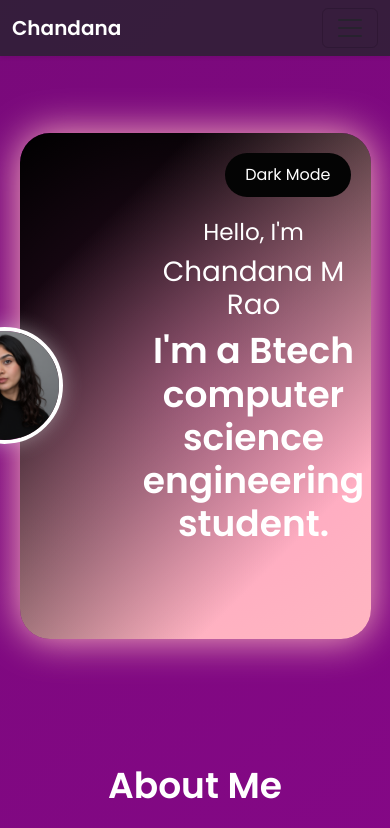
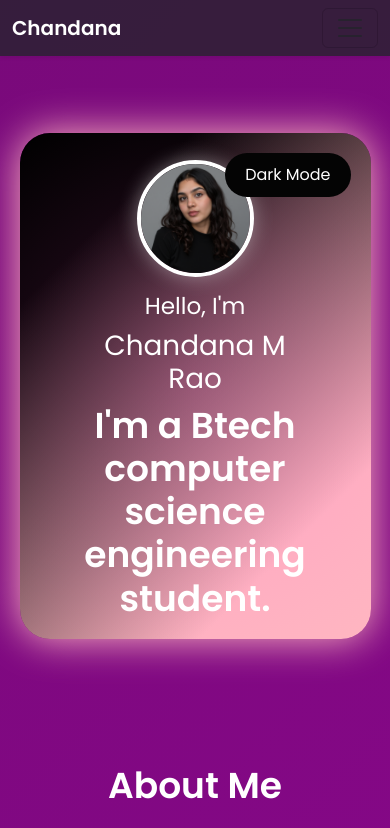
Before and after one commit to chandanamrk/Portfolio, a plain HTML site: page index.html in a window 390 px wide. Shown: the top 828 px of the page. Drawn offline with nearby package versions, Linux system fonts and the light colour scheme.

Commit message:
Update index.html

```diff
--- a/index.html
+++ b/index.html
@@ -397,13 +397,12 @@
 
 
     <section id="home" class="hero" :class="{ 'light-mode': darkMode }">
-        <div class="profile-pic-container">
-            <button class="theme-toggle" id="themeToggle" @click="darkMode = !darkMode"
-                x-text="darkMode ? 'Light Mode' : 'Dark Mode'"></button>
+        <div class="intro">
+            <div class="profile-pic-container">
+                <button class="theme-toggle" id="themeToggle" @click="darkMode = !darkMode" x-text="darkMode ? 'Light Mode' : 'Dark Mode'"></button>
+               <img src="images\Pic_Chandana.png" alt="Pic-Chandana" class="profile-pic">
+            </div>
 
-                <img src="images\Pic_Chandana.png" alt="Pic-Chandana" class="profile-pic">
-        </div>
-        <div class="intro">
             <div class="headings">
                 <h3 class="greet-heading">Hello, I'm</h3>
                 <h1 class="my-heading">Chandana M Rao</h1>
```
